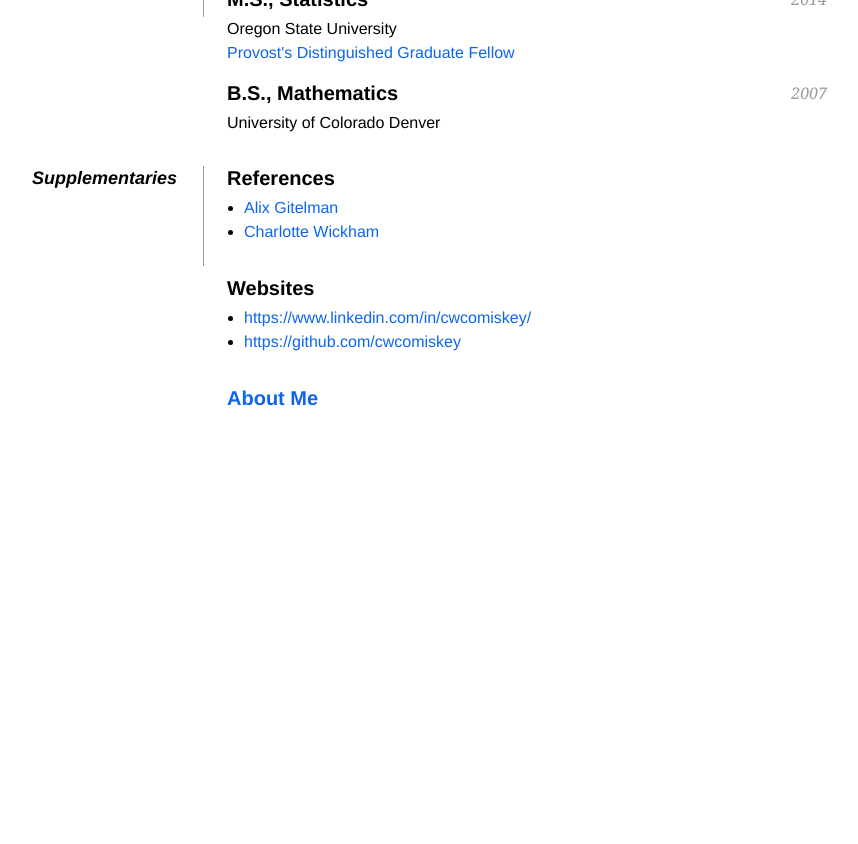
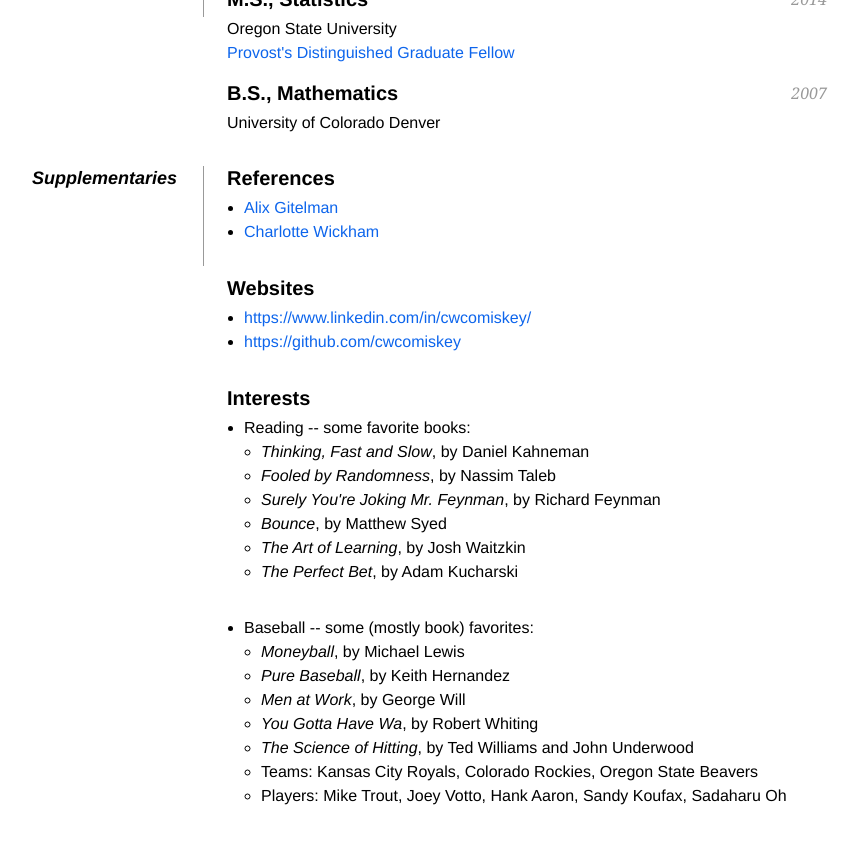
Before and after one commit to cwcomiskey/cwcomiskey.github.io, a Jekyll site: the page index.html, which Jekyll copies as it is, in a window 1280 px wide and 900 px high, scrolled down 1705 px. Shown: the top 844 px of the window, without its empty margins (213-1071 px from the left). Built offline with Jekyll 4.4.1, drawn with Linux system fonts in a browser that asks for light colours; before the commit the page ends 2181 px from its top, so only the background shows below that.

Commit message:
Revert; remove "About" link for now

```diff
--- a/index.html
+++ b/index.html
@@ -213,10 +213,10 @@
 			    <li> <a href="https://github.com/cwcomiskey" > https://github.com/cwcomiskey </a> </li>
 		    </ul>
 
-		    <h2> <a href="/about">About Me</a> </h2>
+		    <h2> Interests </h2>
 		    <!-- <li><a href="/about">About</a></li> -->
 
-		    <!-- <ul>
+		    <ul>
 
 			    <li> Reading -- some favorite books: </li>
 				    <ul>
@@ -238,7 +238,7 @@
 					    <li> Teams: Kansas City Royals, Colorado Rockies, Oregon State Beavers </li>
 					    <li> Players: Mike Trout, Joey Votto, Hank Aaron, Sandy Koufax, Sadaharu Oh </li>
 				    </ul>
-		    </ul> -->
+		    </ul>
 	    </dd>
 	    </dl>
 
```
